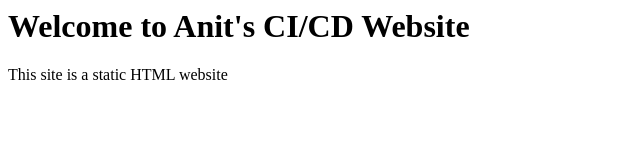
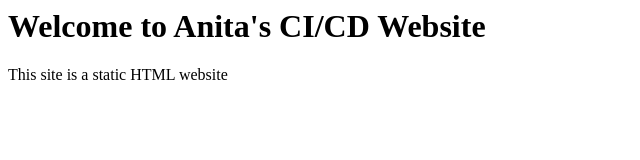
Before and after one commit to CyberNita/ANITA-S-CI-CD-PROJECT, a plain HTML site: page index.html in a window 1280 px wide. Shown: the whole page, without its empty margins (0-640 px from the left). Drawn offline with Linux system fonts and the light colour scheme.

Commit message:
Update index.html

```diff
--- a/index.html
+++ b/index.html
@@ -1,2 +1,2 @@
-<h1>Welcome to Anit's CI/CD Website</h1>
+<h1>Welcome to Anita's CI/CD Website</h1>
 This site is a static HTML website
```
